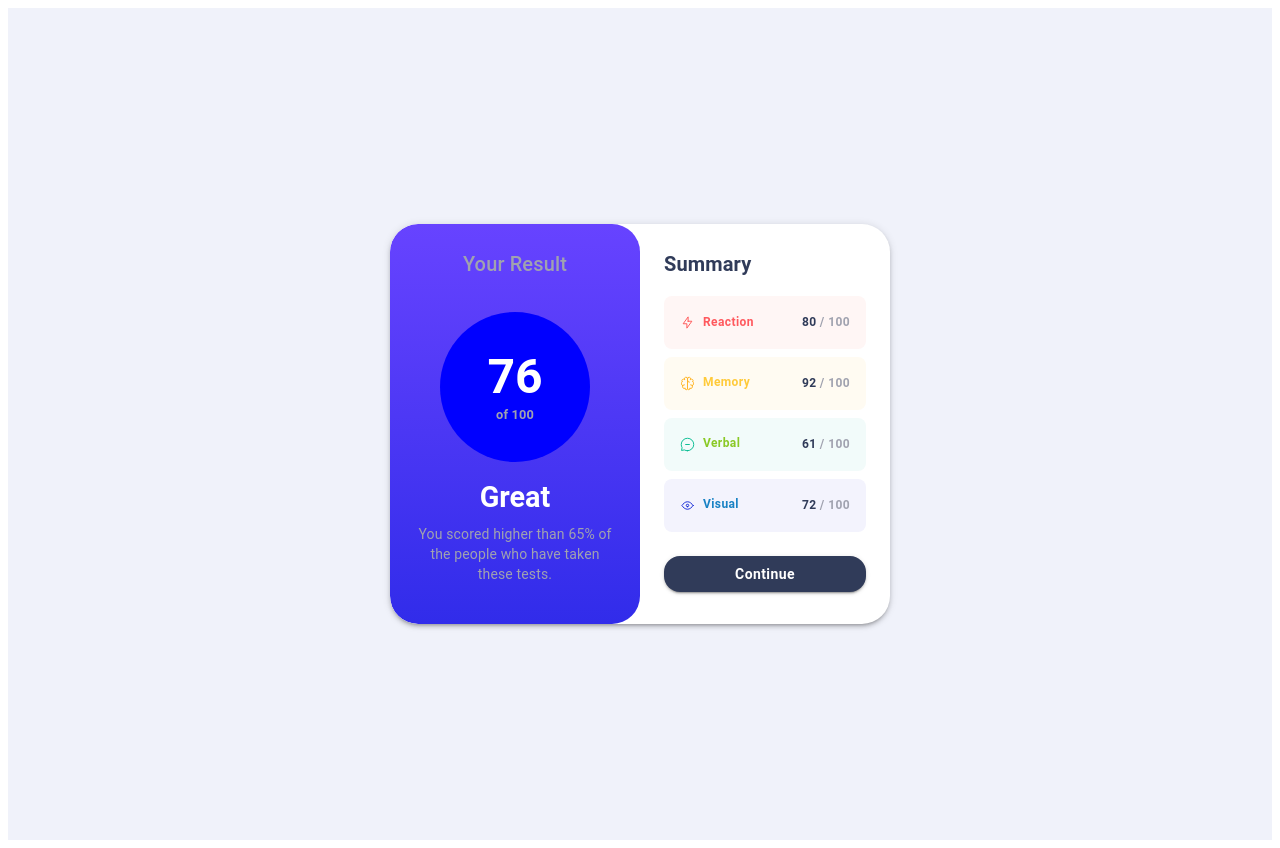
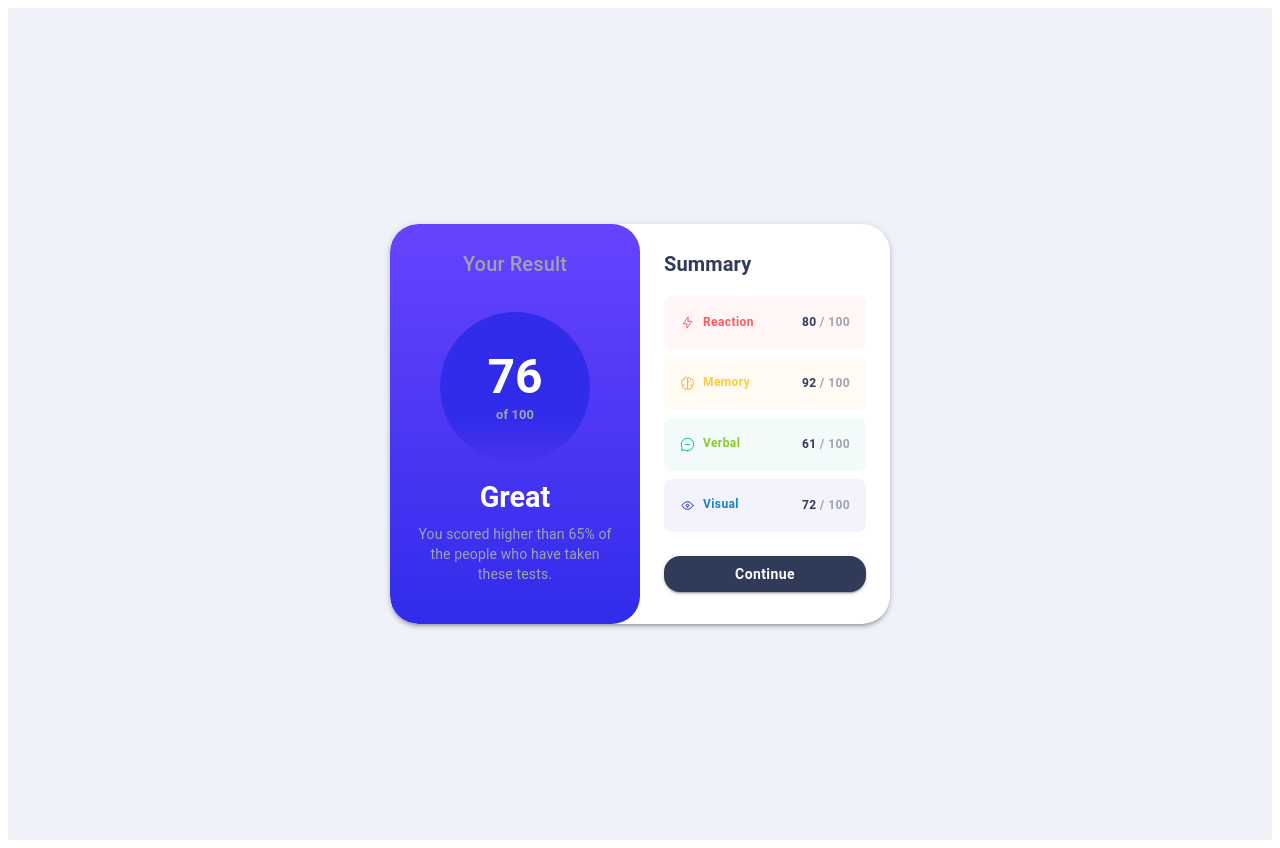
Before and after one commit to Cema2019/results-summary-frontend-mentor-challenge, a React (Vite) app: page / in a window 1280 px wide. Built offline with nearby package versions, Linux system fonts and the light colour scheme.

Commit message:
adjust gradient color palette

```diff
--- a/src/App.tsx
+++ b/src/App.tsx
@@ -28,7 +28,7 @@ const App: React.FC = () => {
         <Box
           sx={{
             flex: 1,
-            background: "linear-gradient(360deg, #312cea, #6743ff)",
+            background: 'linear-gradient(360deg, #312cea, #6743ff)',
             color: "white",
             padding: 3,
             textAlign: "center",
@@ -40,7 +40,7 @@ const App: React.FC = () => {
           </Typography>
           <Avatar
             sx={{
-              backgroundColor: "blue",
+              background: 'linear-gradient(180deg, #312cea 70%, #4633ed 100%)',
               width: 150,
               height: 150,
               display: "flex",
```
